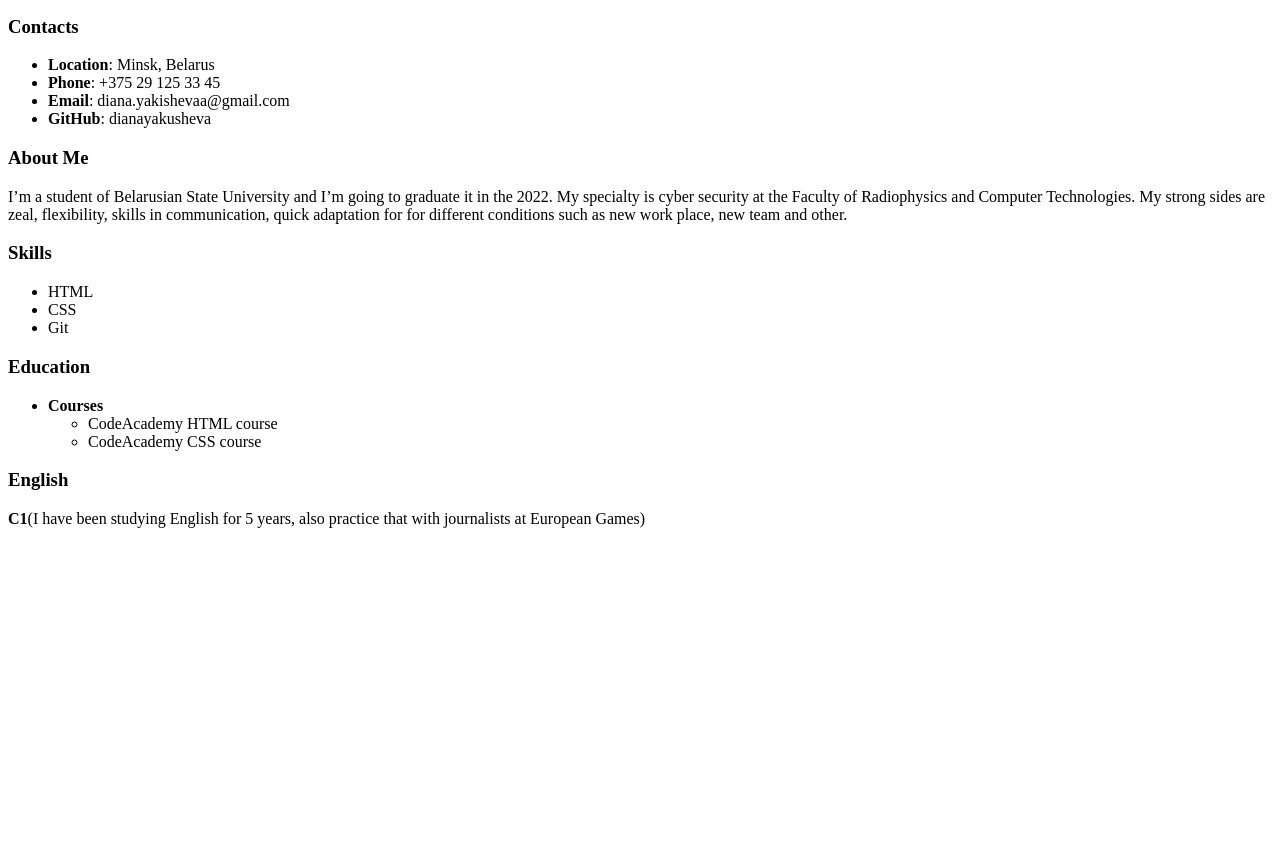
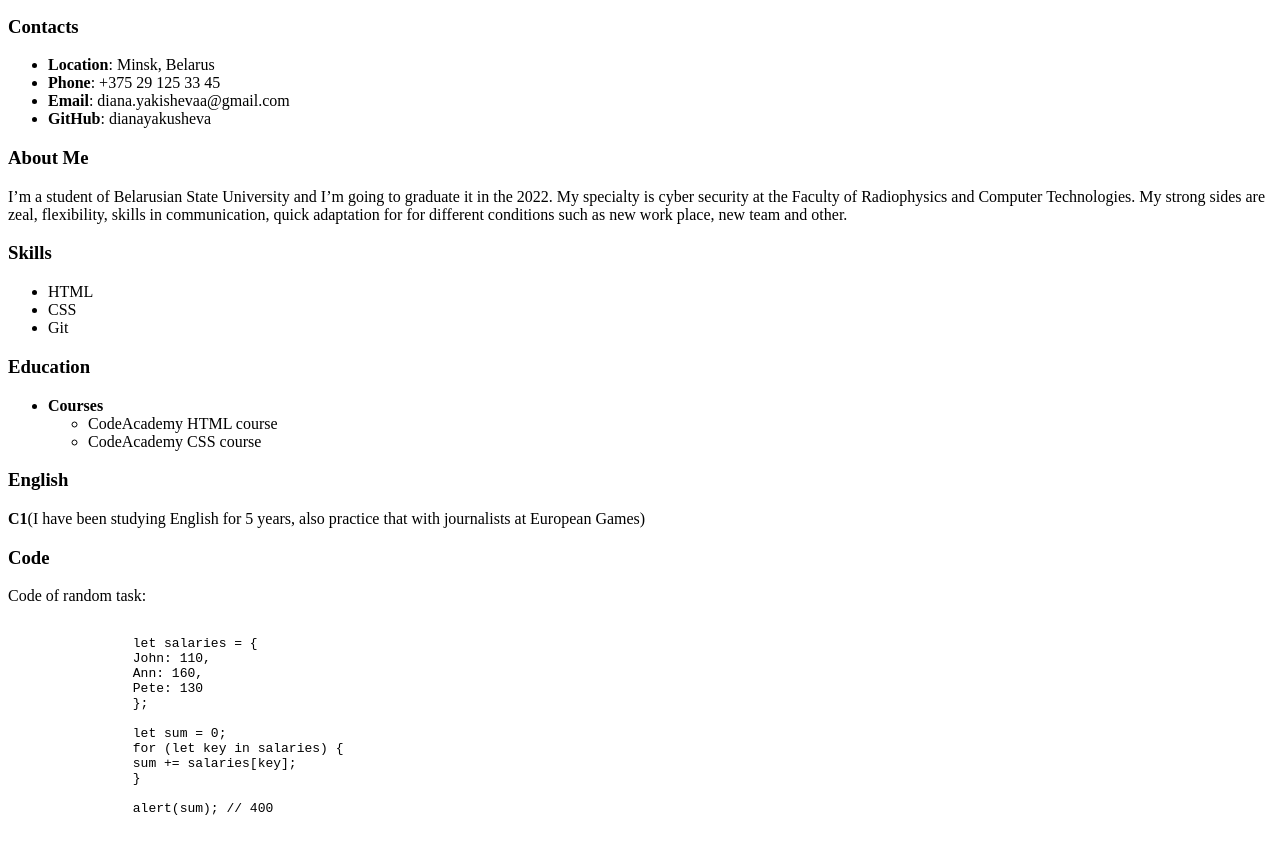
Before and after one commit to dianayakusheva/rsschool-cv, a plain HTML site: page index.html in a window 1280 px wide. Shown: the part 88-942 px from the top of the page. Before the commit the page ends 800 px from the top, so only its background shows below. Drawn offline with Linux system fonts and the light colour scheme.

Commit message:
fix:cv file html add a block of code

```diff
--- a/index.html
+++ b/index.html
@@ -53,5 +53,26 @@
             <p><b>C1</b>(I have been studying English for 5 years,
             also practice that with journalists at European Games)</p>
         </section>
+
+        <section class="code-example">
+            <h3><b>Code</b></h3>
+            <p>Code of random task:</p>
+                <pre>
+                    <code>
+                let salaries = {
+                John: 110,
+                Ann: 160,
+                Pete: 130
+                };
+
+                let sum = 0;
+                for (let key in salaries) {
+                sum += salaries[key];
+                }
+
+                alert(sum); // 400
+                        </code>
+                </pre>
+        </section>
     </body>
 </html>
```
